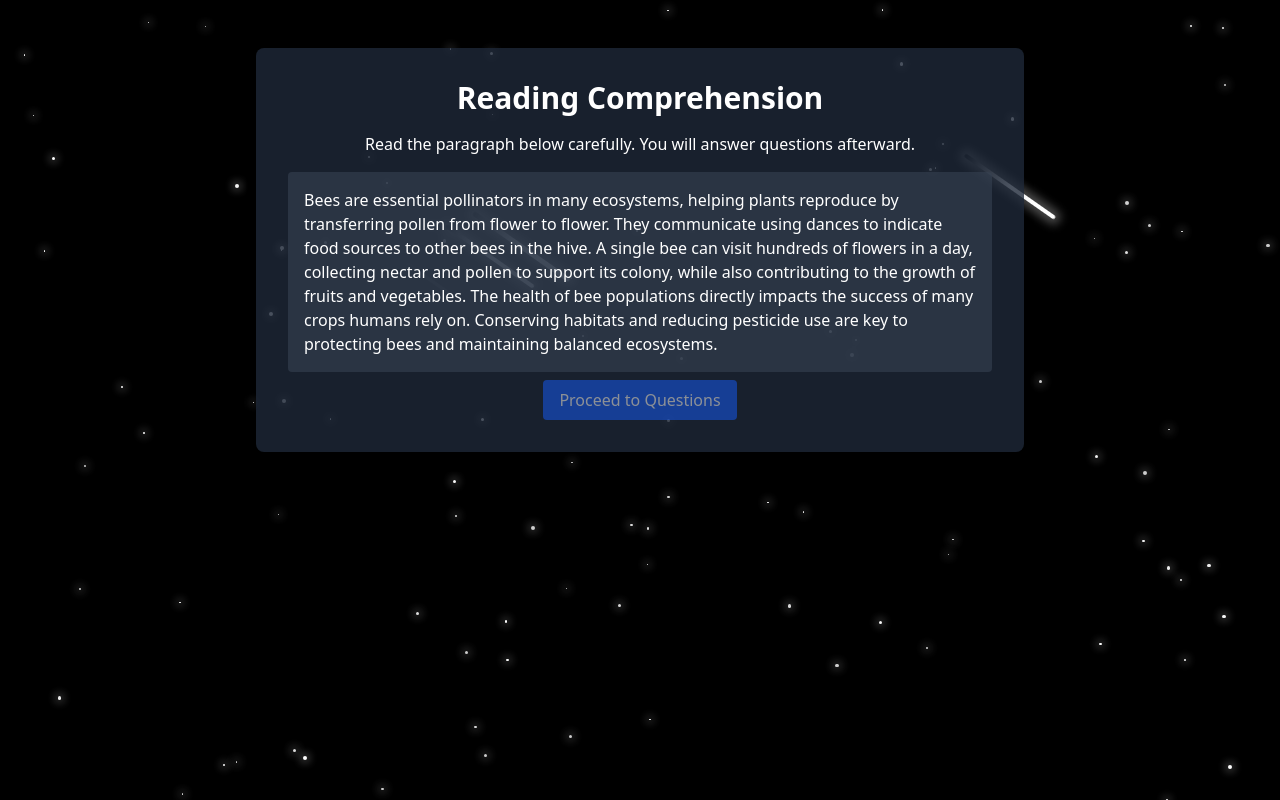
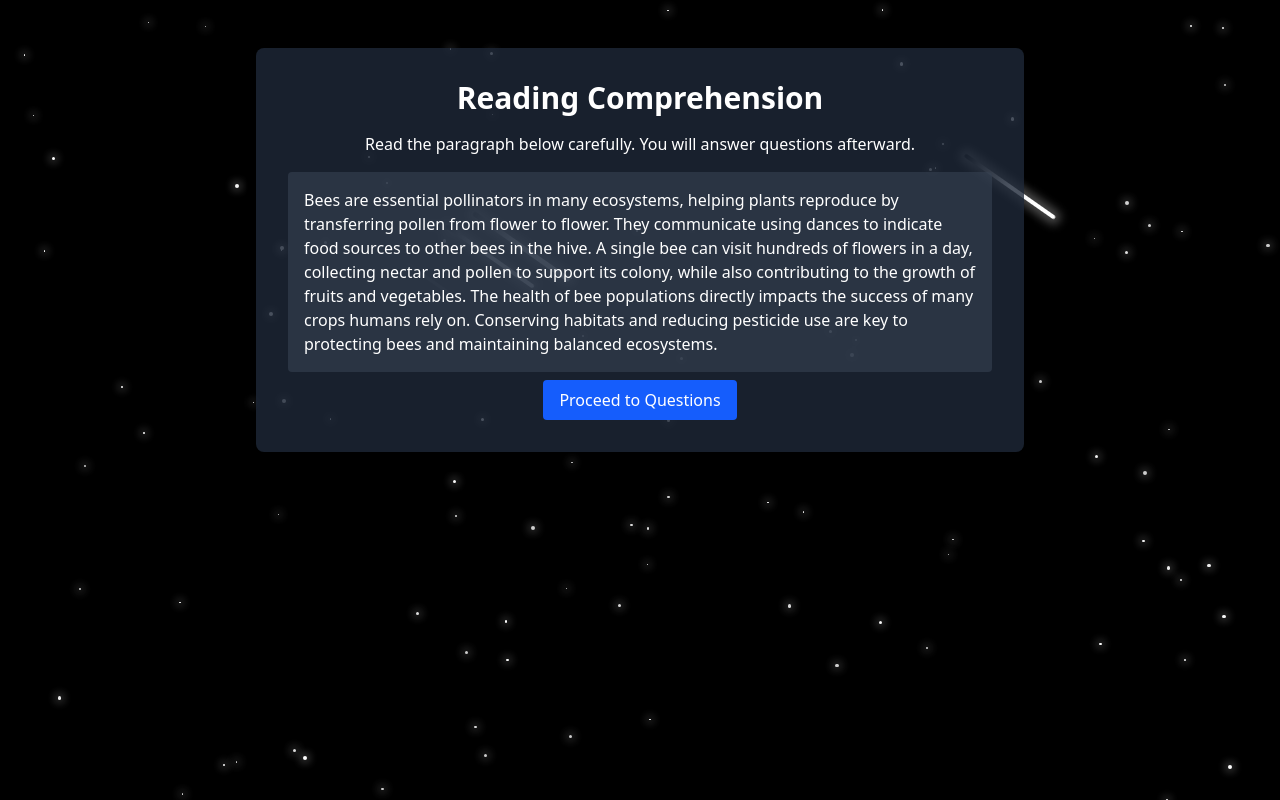
Before and after one commit to Krisces/ASEN-5137-Study, a React (Vite) app: page /testnomusic in a window 1280 px wide. Built offline with nearby package versions, Linux system fonts and the light colour scheme.

Commit message:
Fix NoMusic

```diff
--- a/src/pages/TestNoMusic.jsx
+++ b/src/pages/TestNoMusic.jsx
@@ -159,10 +159,10 @@
             <p className="text-center">Read the paragraph below carefully. You will answer questions afterward.</p>
             <p className="bg-gray-700/60 p-4 rounded text-left mt-2 mb-2">{paragraph}</p>
             <div className="text-center">
+              {/* Proceed to Questions is always clickable */}
               <button
                 onClick={() => setStage("questions")}
-                className="bg-blue-600 px-4 py-2 rounded hover:bg-blue-700 disabled:opacity-50"
-                disabled={readingQuestions.some(q => !readingAnswers[q.id])}
+                className="bg-blue-600 px-4 py-2 rounded hover:bg-blue-700"
               >
                 Proceed to Questions
               </button>
```
